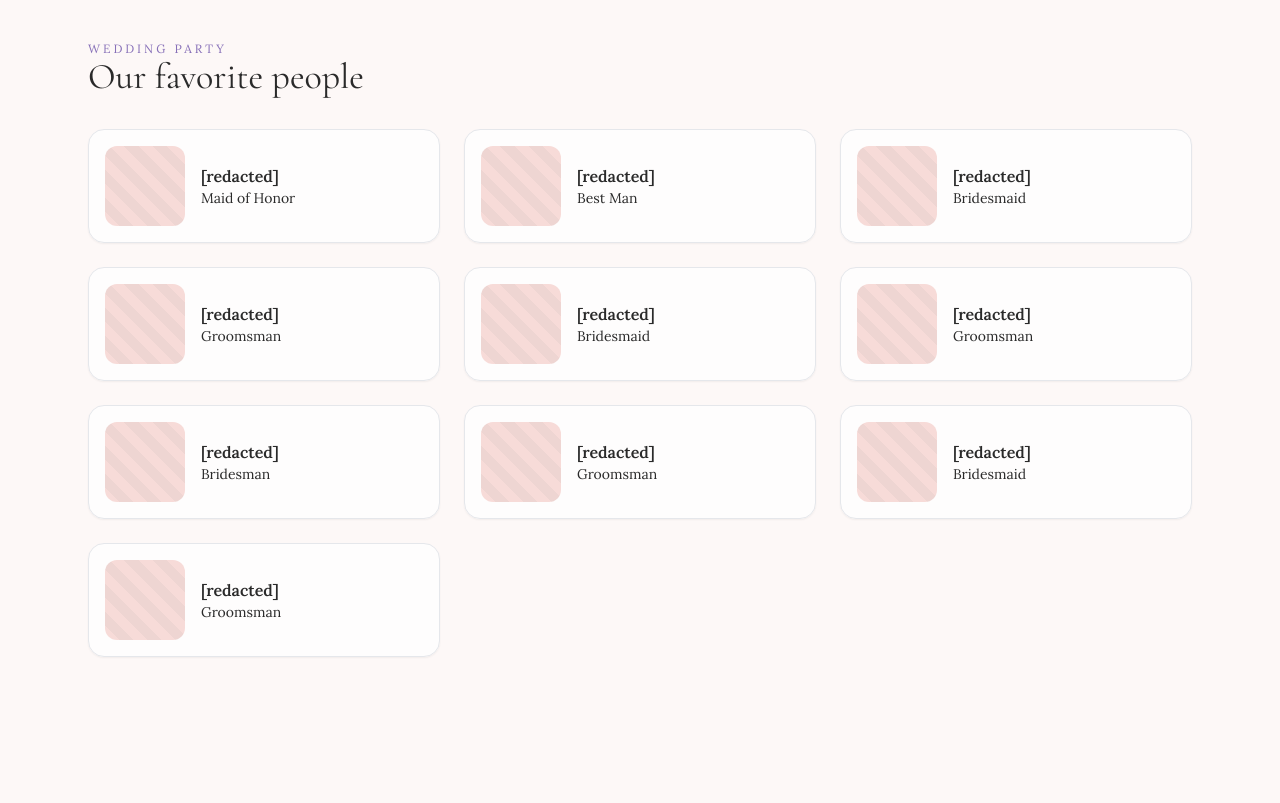
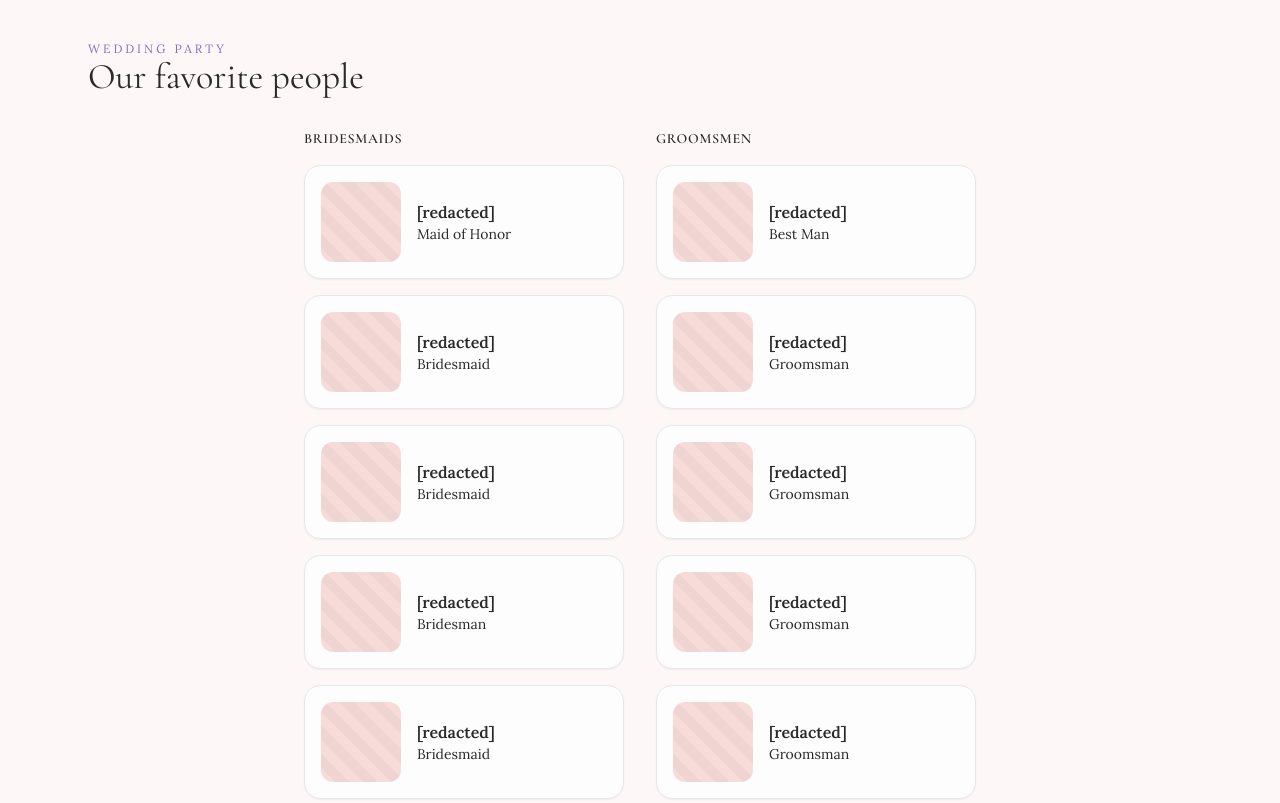
Before and after one commit to Andrew-J-Robinson/wedding-site, a website: page public/index.html in a window 1280 px wide. Shown: the part 2580-3383 px from the top of the page. Drawn offline with nearby package versions, Linux system fonts and the light colour scheme.

Commit message:
Refactor wedding party section in index.html to improve layout and organization
- Reorganized the wedding party section into separate categories for Bridesmaids and Groomsmen.
- Adjusted grid layout for better spacing and alignment.
- Updated names and titles for clarity and consistency.

```diff
--- a/public/index.html
+++ b/public/index.html
@@ -131,19 +131,14 @@
       <div class="max-w-6xl mx-auto px-4 sm:px-6">
         <p class="uppercase tracking-[0.25em] text-xs text-lavender">Wedding Party</p>
         <h2 class="text-3xl sm:text-4xl font-display text-charcoal mb-8">Our favorite people</h2>
-        <div class="grid sm:grid-cols-2 lg:grid-cols-3 gap-6">
+        <div class="grid sm:grid-cols-2 gap-8 max-w-2xl mx-auto">
+          <div class="space-y-4">
+            <h3 class="text-sm font-semibold uppercase tracking-wider text-charcoal/80">Bridesmaids</h3>
             <div class="p-4 bg-surface rounded-2xl shadow-sm border border-blush/50 flex gap-4 items-center">
               <div class="w-20 h-20 rounded-xl placeholder-img shrink-0"></div>
               <div>
                 <p class="font-semibold text-charcoal">[redacted]</p>
                 <p class="text-sm text-charcoal/70">Maid of Honor</p>
-            </div>
-          </div>
-          <div class="p-4 bg-surface rounded-2xl shadow-sm border border-blush/50 flex gap-4 items-center">
-            <div class="w-20 h-20 rounded-xl placeholder-img shrink-0"></div>
-            <div>
-              <p class="font-semibold text-charcoal">[redacted]</p>
-              <p class="text-sm text-charcoal/70">Best Man</p>
               </div>
             </div>
             <div class="p-4 bg-surface rounded-2xl shadow-sm border border-blush/50 flex gap-4 items-center">
@@ -157,7 +152,14 @@
               <div class="w-20 h-20 rounded-xl placeholder-img shrink-0"></div>
               <div>
                 <p class="font-semibold text-charcoal">[redacted]</p>
-              <p class="text-sm text-charcoal/70">Groomsman</p>
+                <p class="text-sm text-charcoal/70">Bridesmaid</p>
+              </div>
+            </div>
+            <div class="p-4 bg-surface rounded-2xl shadow-sm border border-blush/50 flex gap-4 items-center">
+              <div class="w-20 h-20 rounded-xl placeholder-img shrink-0"></div>
+              <div>
+                <p class="font-semibold text-charcoal">[redacted]</p>
+                <p class="text-sm text-charcoal/70">Bridesman</p>
               </div>
             </div>
             <div class="p-4 bg-surface rounded-2xl shadow-sm border border-blush/50 flex gap-4 items-center">
@@ -165,6 +167,16 @@
               <div>
                 <p class="font-semibold text-charcoal">[redacted]</p>
                 <p class="text-sm text-charcoal/70">Bridesmaid</p>
+              </div>
+            </div>
+          </div>
+          <div class="space-y-4">
+            <h3 class="text-sm font-semibold uppercase tracking-wider text-charcoal/80">Groomsmen</h3>
+            <div class="p-4 bg-surface rounded-2xl shadow-sm border border-blush/50 flex gap-4 items-center">
+              <div class="w-20 h-20 rounded-xl placeholder-img shrink-0"></div>
+              <div>
+                <p class="font-semibold text-charcoal">[redacted]</p>
+                <p class="text-sm text-charcoal/70">Best Man</p>
               </div>
             </div>
             <div class="p-4 bg-surface rounded-2xl shadow-sm border border-blush/50 flex gap-4 items-center">
@@ -178,7 +190,7 @@
               <div class="w-20 h-20 rounded-xl placeholder-img shrink-0"></div>
               <div>
                 <p class="font-semibold text-charcoal">[redacted]</p>
-              <p class="text-sm text-charcoal/70">Bridesman</p>
+                <p class="text-sm text-charcoal/70">Groomsman</p>
               </div>
             </div>
             <div class="p-4 bg-surface rounded-2xl shadow-sm border border-blush/50 flex gap-4 items-center">
@@ -192,14 +204,8 @@
               <div class="w-20 h-20 rounded-xl placeholder-img shrink-0"></div>
               <div>
                 <p class="font-semibold text-charcoal">[redacted]</p>
-              <p class="text-sm text-charcoal/70">Bridesmaid</p>
+                <p class="text-sm text-charcoal/70">Groomsman</p>
               </div>
-          </div>
-          <div class="p-4 bg-surface rounded-2xl shadow-sm border border-blush/50 flex gap-4 items-center">
-            <div class="w-20 h-20 rounded-xl placeholder-img shrink-0"></div>
-            <div>
-              <p class="font-semibold text-charcoal">[redacted]</p>
-              <p class="text-sm text-charcoal/70">Groomsman</p>
             </div>
           </div>
         </div>
```
Lines whose indentation alone changed are shown as unchanged.
